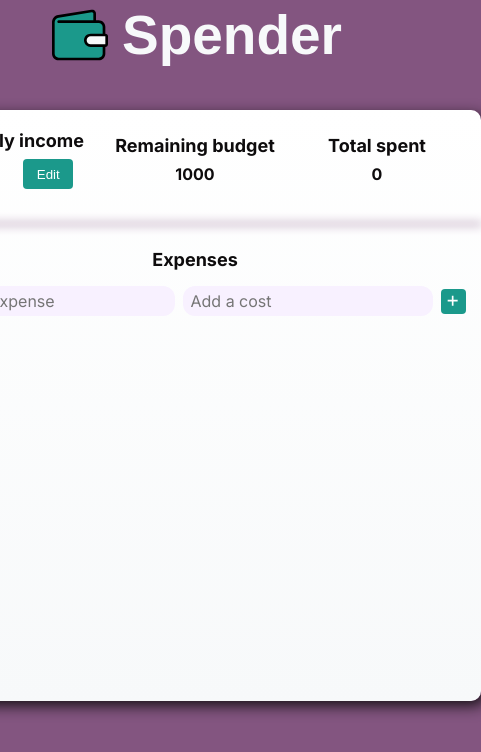
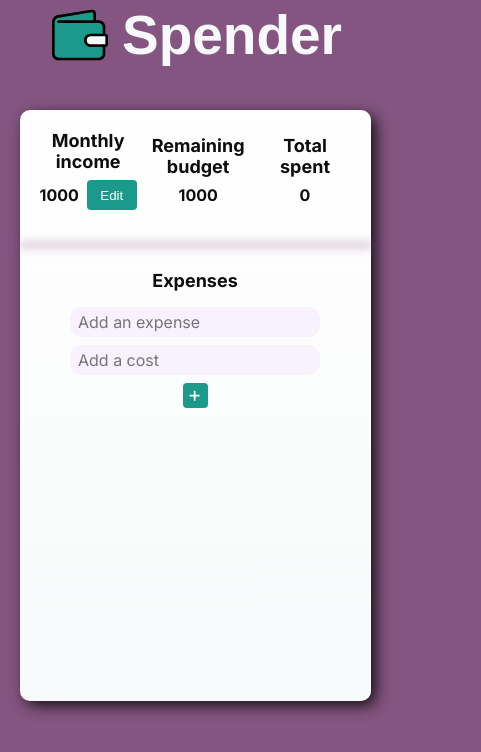
Before and after one commit to JakubLevanszky/spender-app-v2, a React (Create React App) app: page / in a window 390 px wide. Shown: the top 752 px of the page, 481 px wide, since content can reach past the window. Built offline with nearby package versions, Linux system fonts and the light colour scheme; a web font is replaced by a local one.

Commit message:
feat: basic responsive

```diff
--- a/src/components/ExpenseItem/ExpenseItem.styled.js
+++ b/src/components/ExpenseItem/ExpenseItem.styled.js
@@ -2,6 +2,7 @@
 import styled from 'styled-components';
 import { RiDeleteBinLine } from 'react-icons/ri';
 import { palette } from '../../features/ui/theme/palette';
+import { mq } from '../../features/ui/theme/mq';
 
 export const ExpansesItemWraper = styled.div`
   display: flex;
@@ -10,6 +11,9 @@ export const ExpansesItemWraper = styled.div`
   flex-grow: 1;
   width: 420px;
   padding: 8px 5px 0px;
+  ${mq.mobile} {
+    width: inherit;
+  }
 `;
 
 export const ItemWrapper = styled.div`
--- a/src/components/Expenses/Expenses.styled.js
+++ b/src/components/Expenses/Expenses.styled.js
@@ -1,5 +1,6 @@
 import styled from 'styled-components';
 import { SubTitle } from '../../features/ui/theme/typograhpy';
+import { mq } from '../../features/ui/theme/mq';
 
 export const ExpansesWraper = styled.section`
   display: flex;
@@ -9,6 +10,9 @@ export const ExpansesWraper = styled.section`
   max-height: fit-content;
   scrollbar-gutter: stable both-edges;
   padding: 10px 0;
+  ${mq.mobile} {
+    width: 90vw;
+  }
 `;
 
 export const TitleExpanses = styled(SubTitle)`
--- a/src/components/ExpensesForm/ExpensesForm.styled.js
+++ b/src/components/ExpensesForm/ExpensesForm.styled.js
@@ -1,4 +1,5 @@
 import styled from 'styled-components';
+import { mq } from '../../features/ui/theme/mq';
 
 export const ExpFormStyled = styled.form`
   display: flex;
@@ -6,4 +7,7 @@ export const ExpFormStyled = styled.form`
   gap: 8px;
   justify-content: center;
   align-items: center;
+  ${mq.mobile} {
+    flex-direction: column;
+  }
 `;
--- a/src/features/ui/theme/mq.js
+++ b/src/features/ui/theme/mq.js
@@ -1,10 +1,11 @@
 export const ScreenSize = {
+  mobile: 480,
   medium: 768,
   large: 1200
 };
 
 export const mq = {
-  smallOnly: `@media (max-width: ${ScreenSize.medium / 16}em)`,
-  medium: `@media (max-width: ${ScreenSize.medium / 16}em)`,
-  large: `@media (max-width: ${ScreenSize.large / 16}em)`
+  mobile: `@media (max-width: ${ScreenSize.mobile}px)`,
+  medium: `@media (max-width: ${ScreenSize.medium}px)`,
+  large: `@media (max-width: ${ScreenSize.large}px)`
 };
```
